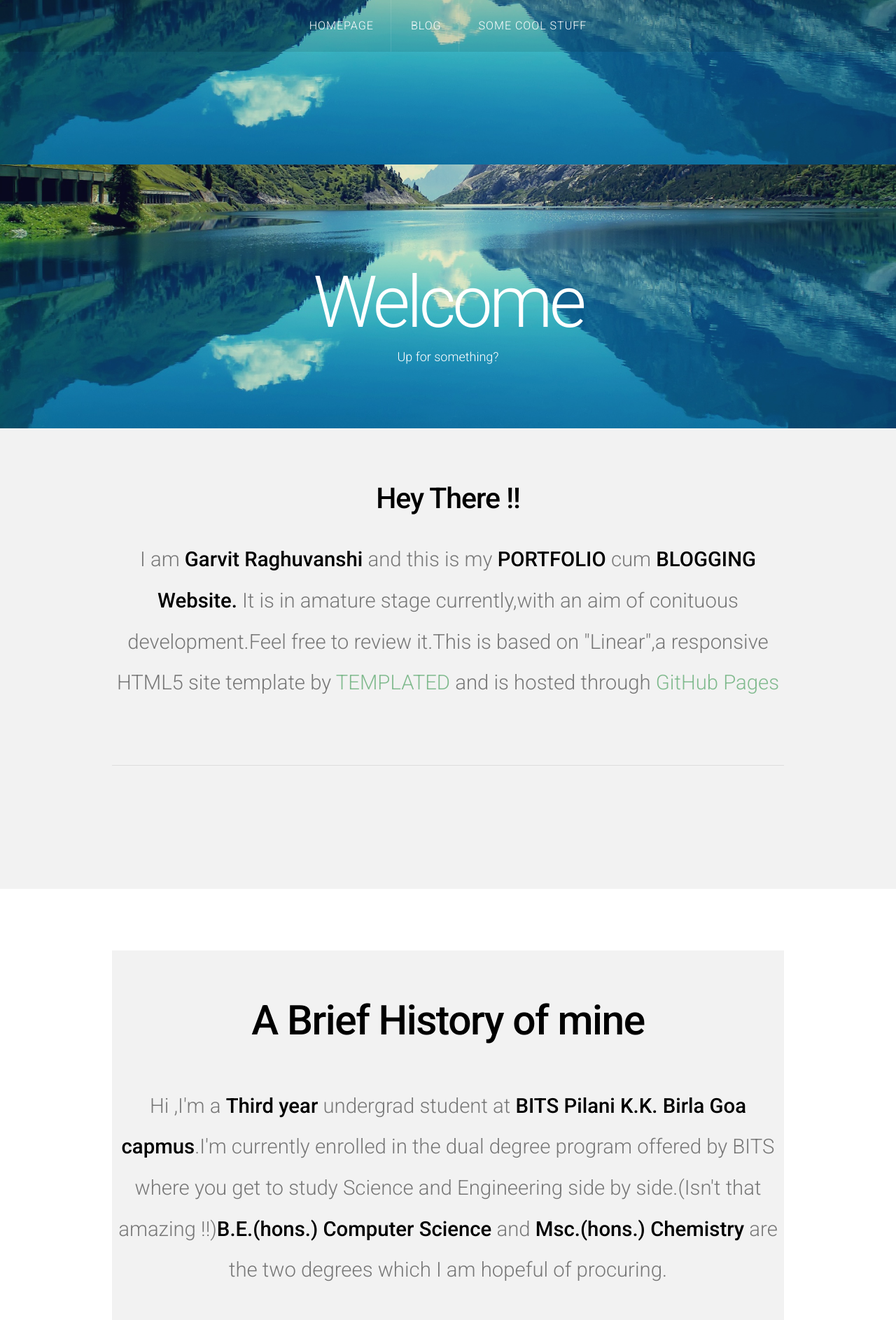
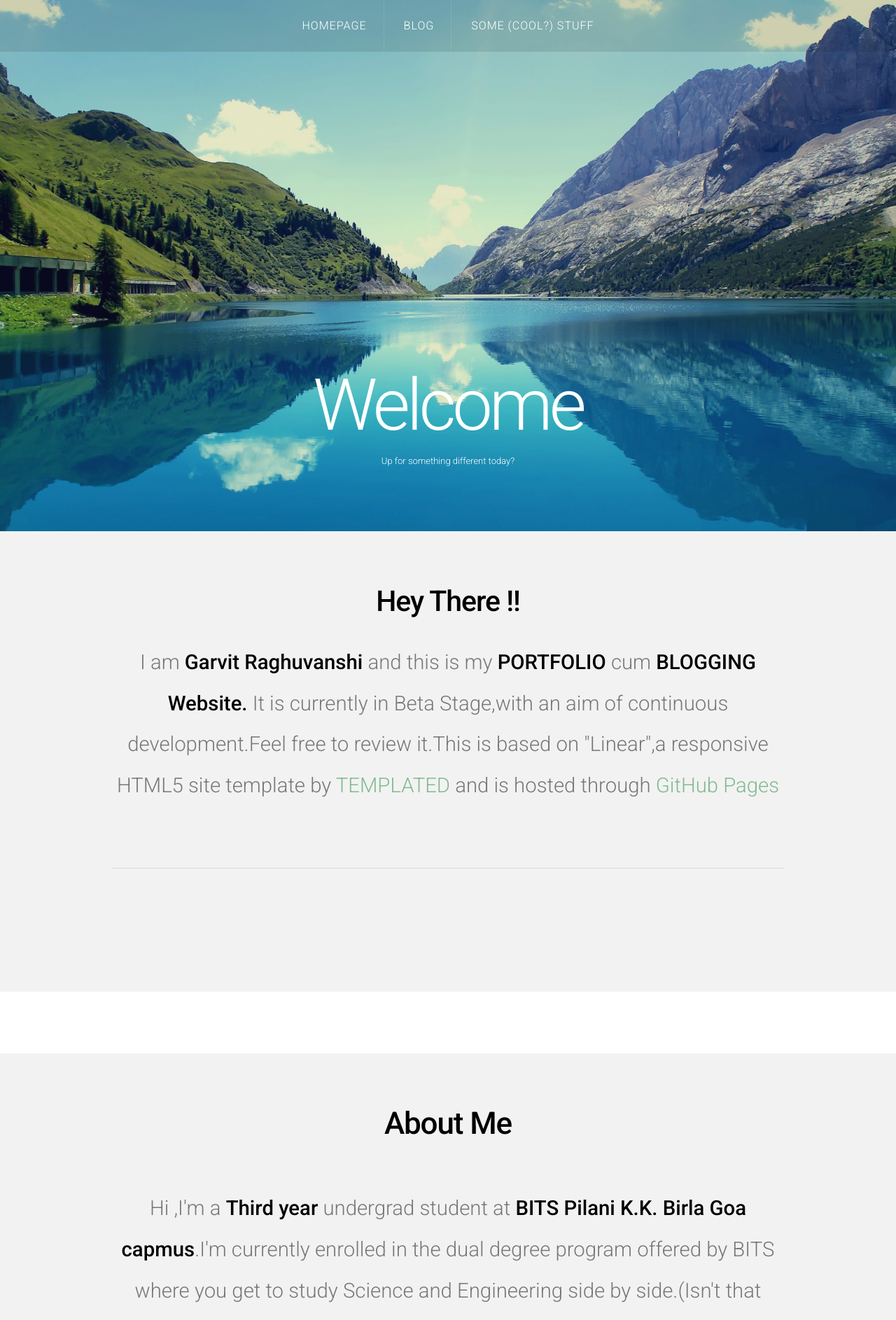
Before and after one commit to garvitr/garvitr.github.io, a Jekyll site: the page built from index.html, in a window 1280 px wide. Shown: the top 1886 px of the page at 70% size. Built offline with Jekyll 4.4.1, drawn with Linux system fonts in a browser that asks for light colours; nearby versions of some CDN libraries; the list of posts is cut into pages by our own code.

Commit message:
mobile display fixed

```diff
--- a/_includes/nav.html
+++ b/_includes/nav.html
@@ -5,7 +5,7 @@
 			{% assign current = page.url | downcase | split: '/' %}
 			<li {% if current[1] == 'index.html' %}class='current'{% endif %}><a href="/index.html">Homepage</a></li>
 			<li {% if current[1] == 'blog' %}class='current'{% endif %}><a href="/construct">Blog</a></li>
-			<li {% if current[1] == 'left-sidebar.html' %}class='current'{% endif %}><a href="/construct">Some Cool Stuff</a></li>
+			<li {% if current[1] == 'left-sidebar.html' %}class='current'{% endif %}><a href="/construct">Some (Cool?) Stuff</a></li>
 			<!--
 			<li {% if current[1] == 'right-sidebar.html' %}class='current'{% endif %}><a href="/right-sidebar.html">Right Sidebar</a></li>
 			<li {% if current[1] == 'no-sidebar.html' %}class='current'{% endif %}><a href="/no-sidebar.html">No Sidebar</a></li>
--- a/_layouts/default.html
+++ b/_layouts/default.html
@@ -24,14 +24,7 @@
 <body>
 
 	<!-- Header -->
-	<div id="header">
-		{% include nav.html %}
-		<div class="container">
 
-			<!-- Logo -->
-
-		</div>
-	</div>
 	<!-- Header -->
 	{{ content }}
 
--- a/assets/css/style-desktop.css
+++ b/assets/css/style-desktop.css
@@ -37,7 +37,8 @@
 
 	#header
 	{
-		padding: 10em 0 6em 0;
+		padding: 36em 0 6em 0;
+
 	}
 
 	.homepage #header
@@ -52,6 +53,7 @@
 	#main
 	{
 		padding: 6em 0em;
+		background-color: white;
 	}
 
 	.homepage #content header h2
--- a/assets/css/style-mobile.css
+++ b/assets/css/style-mobile.css
@@ -169,9 +169,9 @@
 /*********************************************************************************/
 
 	#header
-	{
-		height: 7em;
-		padding: 0;
+	{	padding: 14em 0 6em 0;
+		height: 2em;
+
 		background-position: center center;
 
 	}
--- a/index.html
+++ b/index.html
@@ -5,12 +5,13 @@
 <!-- Featured -->
 <div id="header">
 
+		{% include nav.html %}
 		<div class="container">
 
 			<!-- Logo -->
 			<div id="logo">
 				<h1><a href="#"><font color="white">Welcome</font></a></h1>
-				<span class="tag"><font size="4">Up for something?</font></span>
+				<span class="tag"><font size="2">Up for something different today?</font></span>
 			</div>
 		</div>
 	</div>
@@ -19,7 +20,7 @@
 		<header>
 			<h2 ><strong>Hey There !!</strong></h2>
 		</header>
-		<p style="font-size:200%;">I am <strong>Garvit Raghuvanshi </strong>and this is my <strong>PORTFOLIO </strong>cum <STRONG>BLOGGING Website.</STRONG> It is in amature stage currently,with an aim of conituous development.Feel free to review it.This is based on "Linear",a  responsive HTML5 site template by <a href="http://templated.co">TEMPLATED</a>
+		<p style="font-size:200%;">I am <strong>Garvit Raghuvanshi </strong>and this is my <strong>PORTFOLIO </strong>cum <STRONG>BLOGGING Website.</STRONG> It is currently in Beta Stage,with an aim of continuous development.Feel free to review it.This is based on "Linear",a  responsive HTML5 site template by <a href="http://templated.co">TEMPLATED</a>
 				and is hosted through <a href="https://pages.github.com/">GitHub Pages</a></p>
 		<hr />
 		<!--
@@ -50,10 +51,11 @@
 
 <!-- Main -->
 	<div id="main">
-		<div id="featured" class="container">
+		<div id="featured" >
+		<div class="container">
 		<section>
 					<header>
-						<h2 style="font-size:400%;"><strong>A Brief History of mine</strong></h2>
+						<h2 style="font-size:300%;"><strong>About Me</strong></h2>
 						<span class="byline"></span>
 
 
@@ -100,6 +102,6 @@
 			</div>
 			-->
 
-
+			</div>
 		</div>
 	</div>
```
Also changed, not shown: construct.html (+14 -2 lines).
